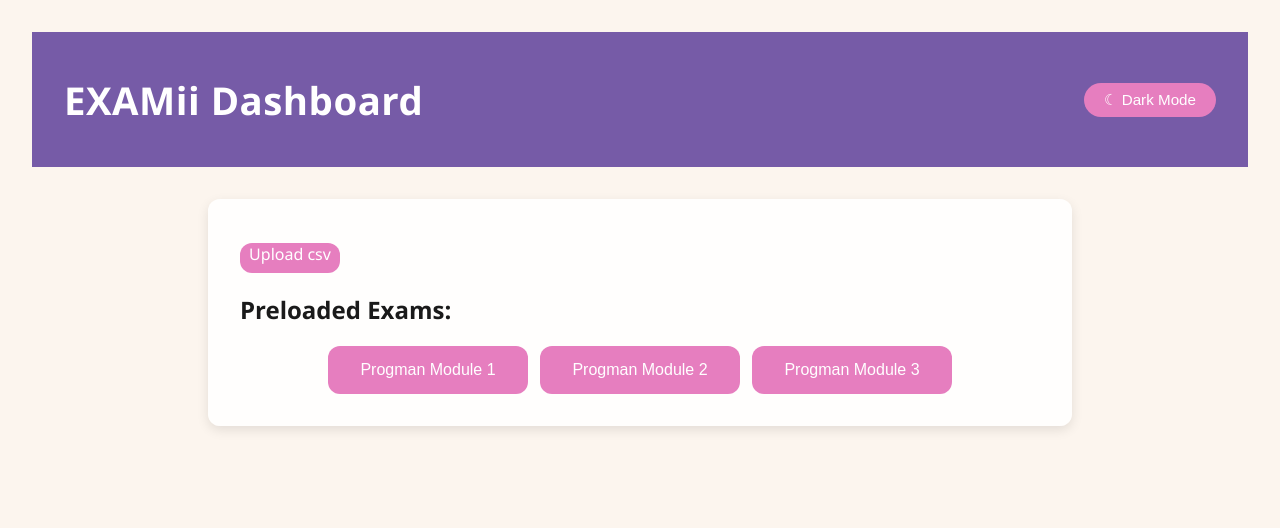
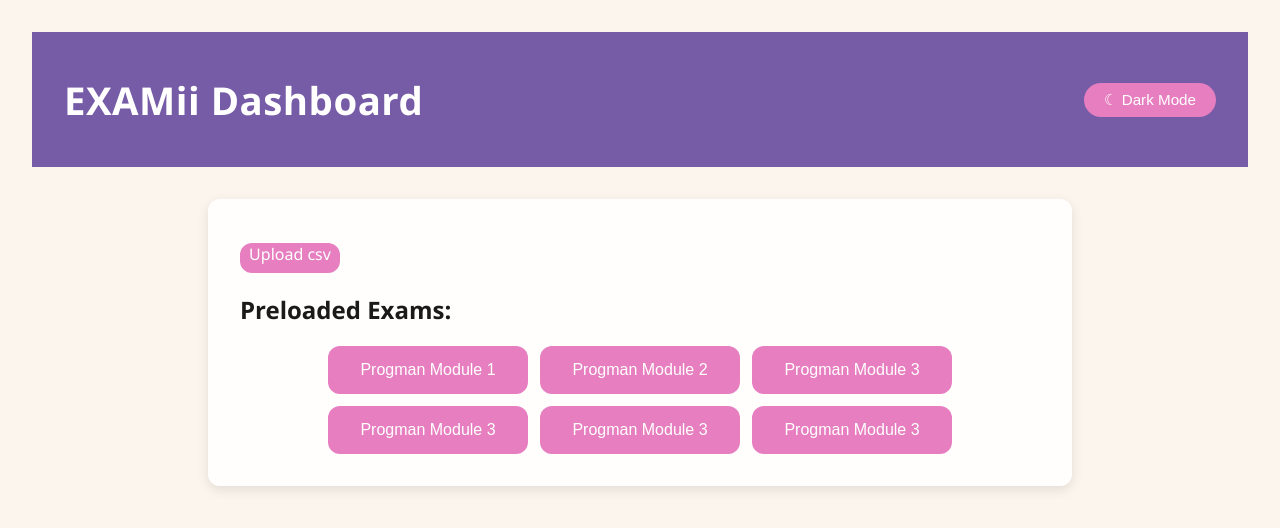
Before and after one commit to AB0-0/EXAMii, a React (Create React App) app: page / in a window 1280 px wide. Shown: the top 528 px of the page. Built offline with nearby package versions, Linux system fonts and the light colour scheme.

Commit message:
Update Dashboard.js

```diff
--- a/src/Dashboard.js
+++ b/src/Dashboard.js
@@ -38,6 +38,9 @@ function Dashboard() {
                     <button onClick={()=> preloadExam('progman_m1.csv')}>Progman Module 1</button>
                     <button onClick={()=> preloadExam('progman_m2.csv')}>Progman Module 2</button>
                     <button onClick={()=> preloadExam('progman_m3.csv')}>Progman Module 3</button>
+                    <button onClick={()=> preloadExam('progman_qa.csv')}>Progman Module 3</button>
+                    <button onClick={()=> preloadExam('progman_true_false.csv')}>Progman Module 3</button>
+                    <button onClick={()=> preloadExam('progman_pmroles.csv')}>Progman Module 3</button>
                 </div>
             </div>
         </div>
```
